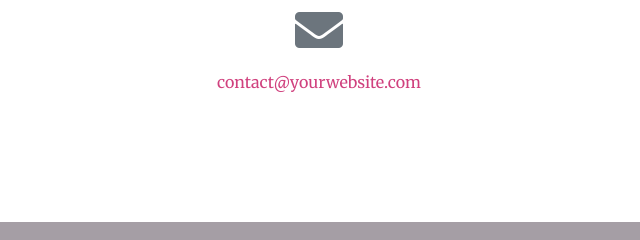
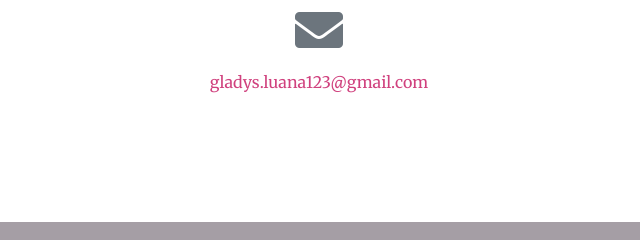
Before and after one commit to GladysHuancaLu/portafolio, a website with bundled scripts: page index.html in a window 1280 px wide. Shown: the part 3407-3647 px from the top of the page, 511-1151 px from the left. Built offline with nearby package versions, Linux system fonts and the light colour scheme; files whose address does not match are found by name.

Commit message:
cambio de email-html

```diff
--- a/index.html
+++ b/index.html
@@ -271,7 +271,7 @@
         <div class="col-lg-4 mr-auto text-center">
           <i class="fas fa-envelope fa-3x mb-3 text-muted"></i>
           <!-- Make sure to change the email address in anchor text AND the link below! -->
-          <a class="d-block" href="mailto:contact@yourwebsite.com">contact@yourwebsite.com</a>
+          <a class="d-block" href="mailto:contact@yourwebsite.com">gladys.luana123@gmail.com</a>
         </div>
       </div>
     </div>
```
